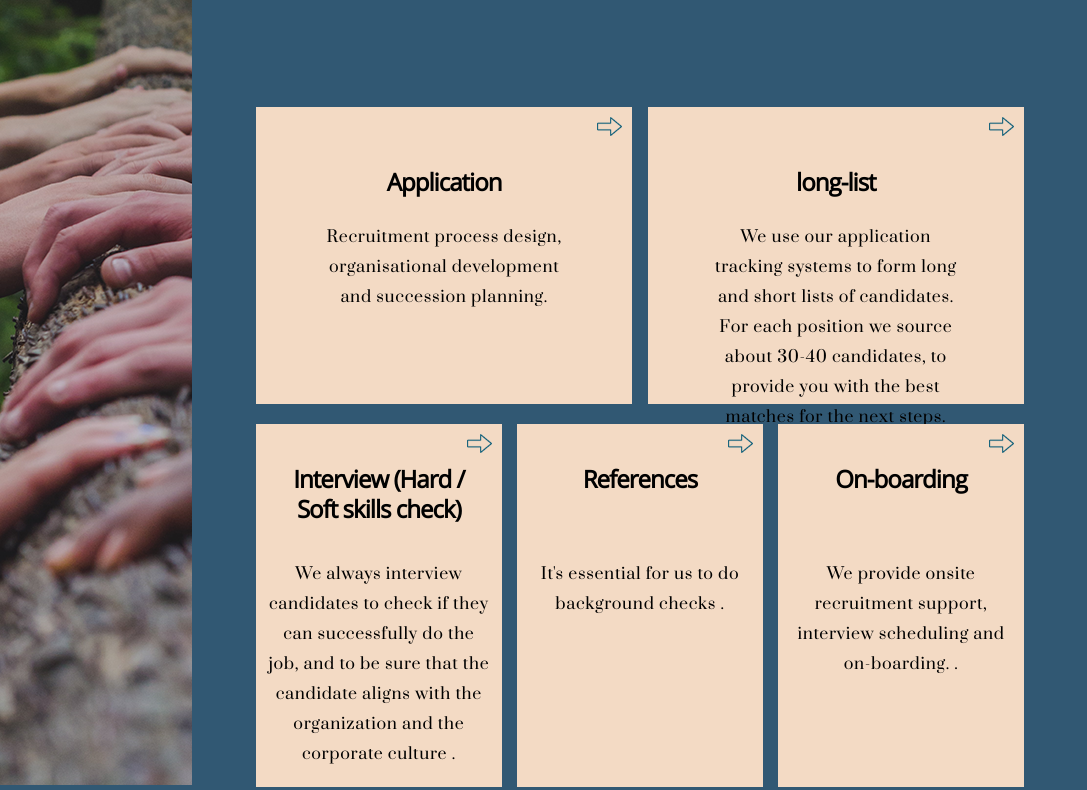
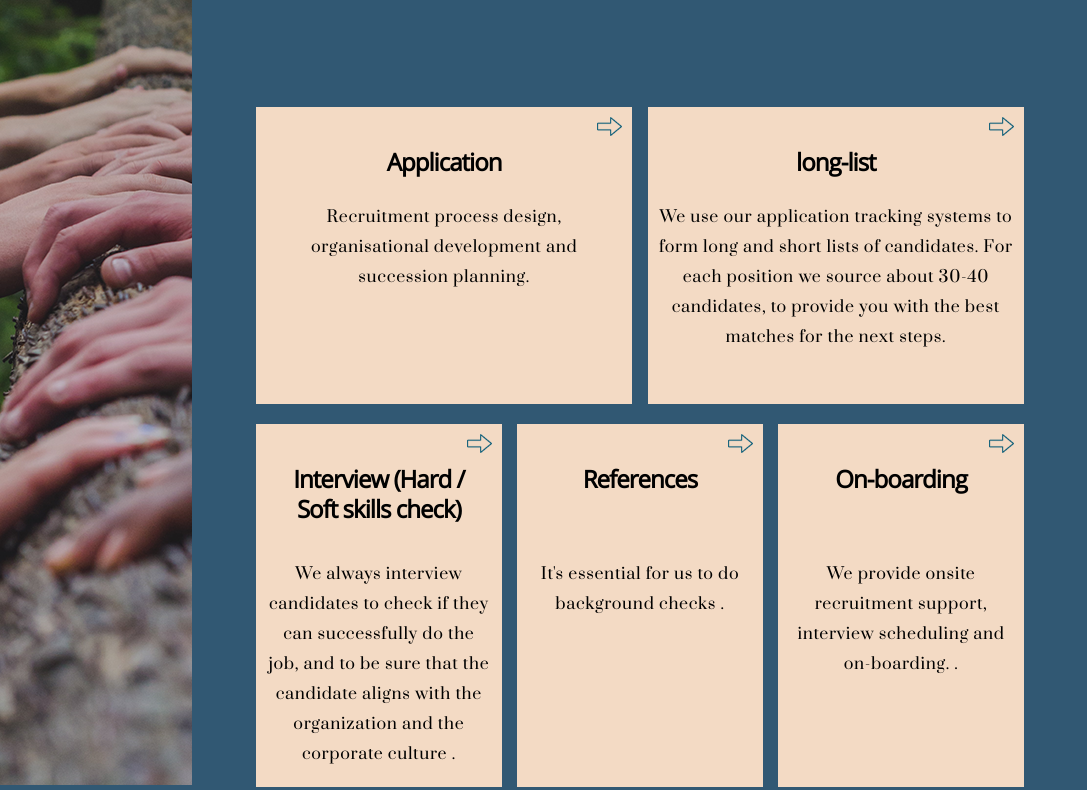
Before and after one commit to sovsianykov/OvsianykovPortfolioWeb, a plain HTML site: page index.html in a window 1280 px wide. Shown: the part 3315-4105 px from the top of the page, without its empty margins (0-1087 px from the left). Drawn offline with Linux system fonts and the light colour scheme; a web font is replaced by a local one.

Commit message:
Add files via upload

```diff
--- a/css/style.css
+++ b/css/style.css
@@ -359,7 +359,7 @@ header {
       text-align: center;
       color: #000000; }
     .sectionB .boxwrap p {
-      margin: 30px;
+      margin-top: 30px;
       font-family: Prata;
       font-size: 16px;
       font-weight: normal;
@@ -370,7 +370,8 @@ header {
       text-align: center;
       color: #000000; }
     .sectionB .boxwrap .boxUP {
-      padding: 30px;
+      z-index: 3;
+      padding: 10px;
       width: 49%;
       height: 297px;
       align-items: center;
@@ -417,6 +418,7 @@ header {
       text-align: center;
       color: #000000; }
     .sectionB .boxwrap2 .boxD {
+      z-index: 3;
       width: 32%;
       min-height: 363px;
       align-items: center;
@@ -435,7 +437,6 @@ header {
           width: 100%; }
   .sectionB .sidepic {
     top: 155px;
-    z-index: 1;
     width: 15%;
     height: 1190px;
     position: absolute;
```
Also changed, not shown: 1 other file.
